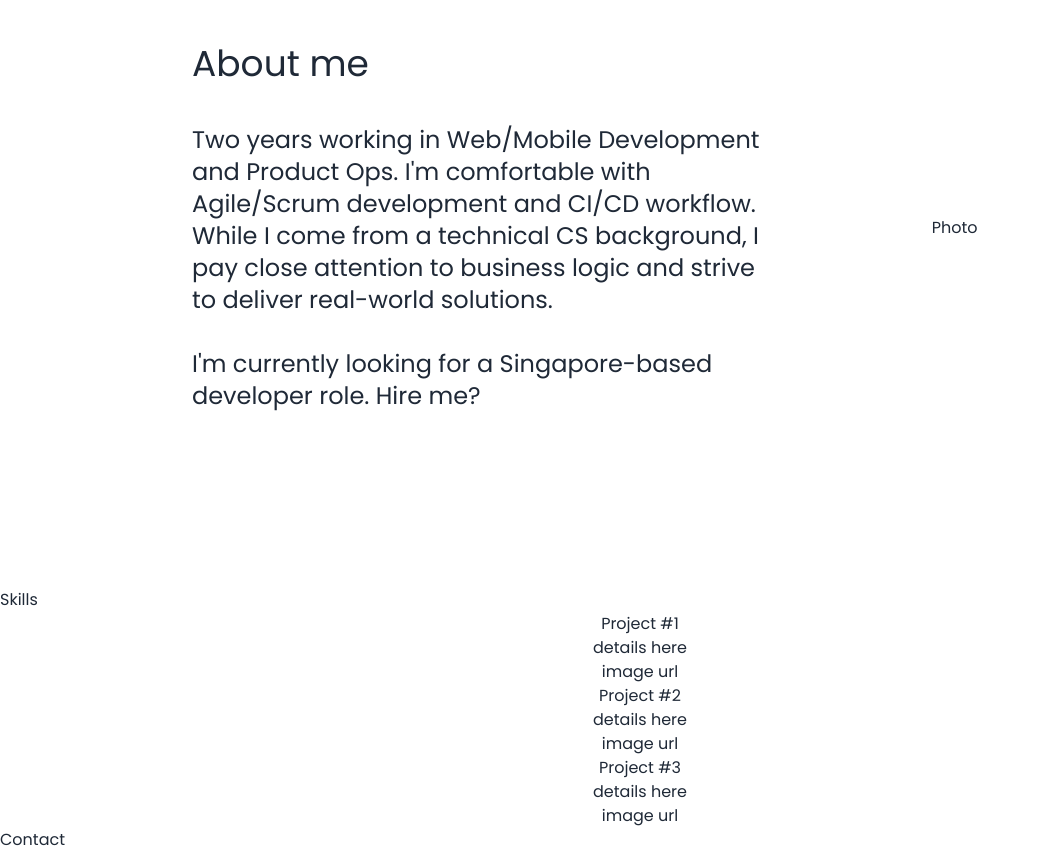
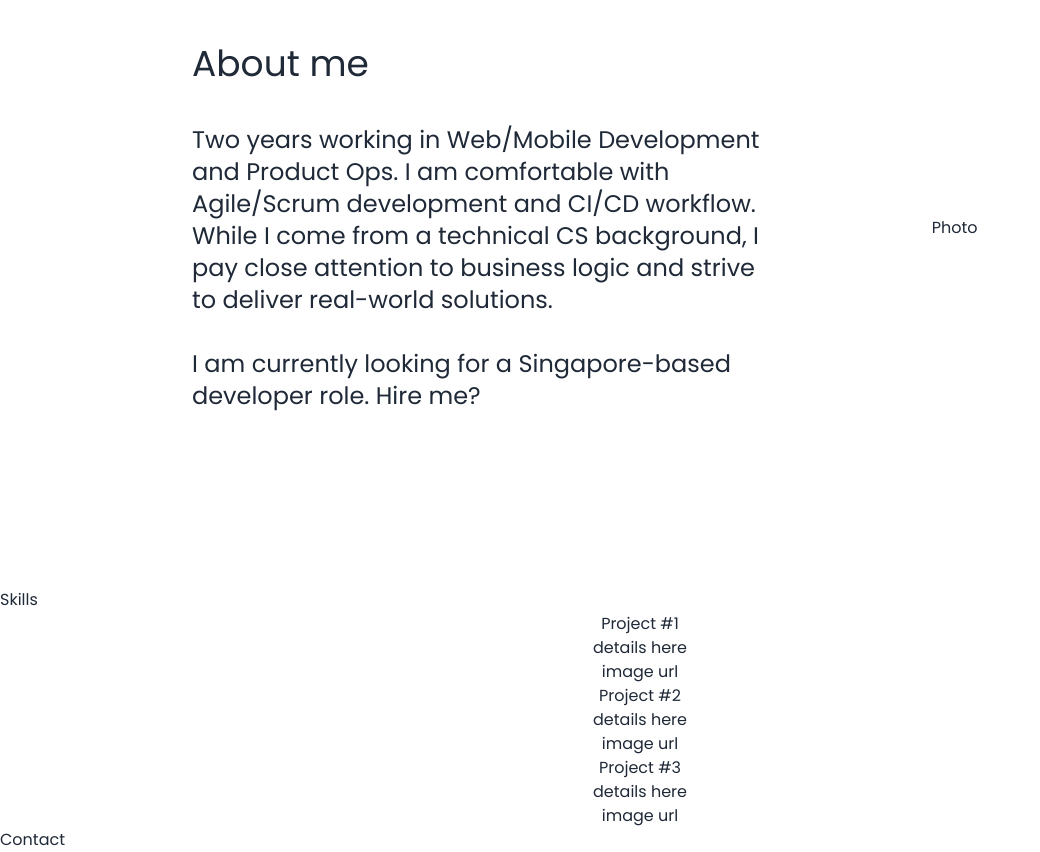
Before and after one commit to waynnbz/wz-profile, a Next.js app: page / in a window 1280 px wide. Shown: the part 820-1672 px from the top of the page, without its empty margins (0-1040 px from the left). Built offline with nearby package versions, Linux system fonts and the light colour scheme; a web font is replaced by a local one.

Commit message:
fixed lint error

```diff
--- a/components/About.tsx
+++ b/components/About.tsx
@@ -7,13 +7,13 @@ function About() {
         <div className="text-4xl mb-10">About me</div>
         <div className='flex flex-col gap-8 text-2xl'>
           <span>
-            Two years working in Web/Mobile Development and Product Ops. I'm
+            Two years working in Web/Mobile Development and Product Ops. I am
             comfortable with Agile/Scrum development and CI/CD workflow. While I
             come from a technical CS background, I pay close attention to
             business logic and strive to deliver real-world solutions.
           </span>
           <span>
-            I'm currently looking for a Singapore-based developer role. Hire me?
+            I am currently looking for a Singapore-based developer role. Hire me?
           </span>
         </div>
       </div>
--- a/components/Donut.tsx
+++ b/components/Donut.tsx
@@ -1,14 +1,14 @@
 import { useSpring, animated } from '@react-spring/web';
 
 export default function donut() {
-  const [springs, api] = useSpring(() => ({
-    from: { x: 0 },
-    to: { x: 1 },
-  }));
+  // const [springs, api] = useSpring(() => ({
+  //   from: { x: 0 },
+  //   to: { x: 1 },
+  // }));
 
   return (
     <div className="flex h-screen justify-star items-center bg-slate-600  ">
-      <animated.div
+      {/* <animated.div
         className="w-56 h-56 bg-red-400 rounded-3xl"
         style={{ ...springs }}
         onMouseEnter={() => {
```
